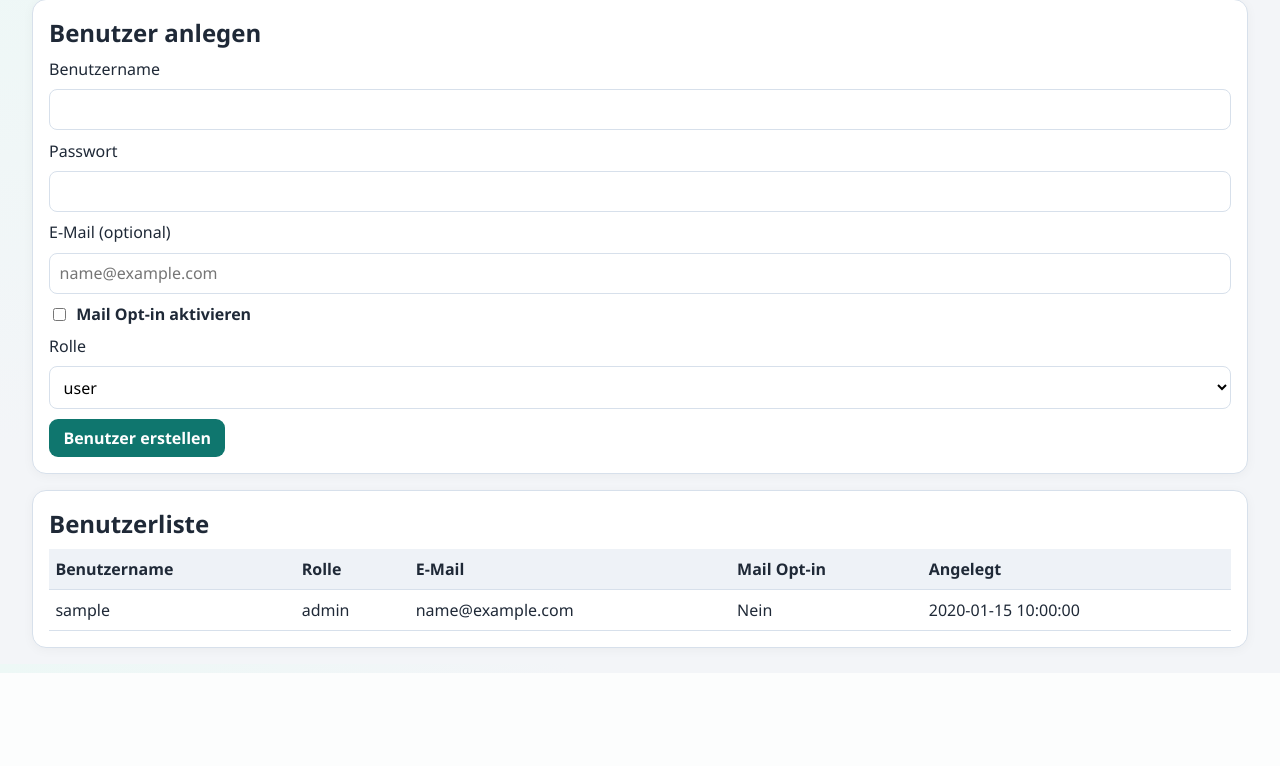
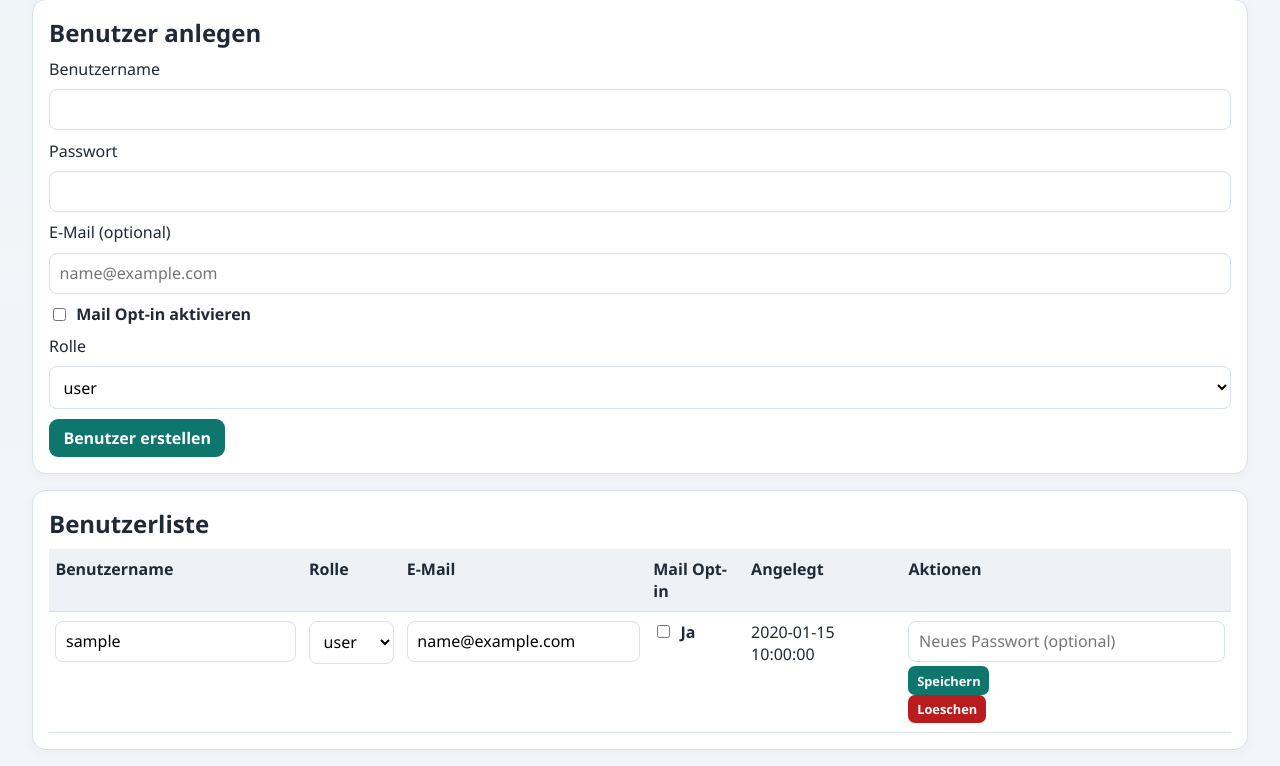
Before and after one commit to zweikern/ha-addons, a FastAPI app: template household_tool/app/templates/users.html in a window 1280 px wide. Shown: the part 127-893 px from the top of the page. Before the commit the page ends 800 px from the top, so only its background shows below. Run offline with FastAPI, Linux system fonts and the light colour scheme; the template is opened without the code that fills it: most values are stand-ins (such as "Sample title", 1, 10 or a date in 2020); parts of the project's set-up code (start-up, migrations or seed data) failed here and were passed over; some libraries are stand-ins or nearby versions.

Commit message:
Add user edit/delete flows with admin and self-delete permissions

```diff
--- a/household_tool/app/main.py
+++ b/household_tool/app/main.py
@@ -26,10 +26,12 @@
     create_project,
     create_task,
     create_user,
+    delete_user_with_reassignment,
     delete_fs_file_if_owner,
     ensure_admin_account,
     ensure_admin_credentials,
     ensure_fs_folder_path,
+    find_reassignment_user,
     fs_usage_for_user,
     get_accessible_project,
     get_attachment_if_accessible,
@@ -60,6 +62,7 @@
     stats,
     unshare_fs_folder,
     update_user_profile,
+    update_user_by_admin,
     update_project,
     update_task_if_accessible,
     update_task_status_if_accessible,
@@ -1416,6 +1419,39 @@
     return redirect('/account?error=profile_saved')
 
 
+@app.post('/account/delete')
+def account_delete_submit(
+    request: Request,
+    current_password: str = Form(...),
+    csrf: str = Form(...),
+):
+    user, response = require_login(request)
+    if response:
+        return response
+
+    if not validate_csrf(request, csrf):
+        return redirect('/account?error=csrf')
+
+    if not verify_password(current_password.strip(), user['password_hash']):
+        return redirect('/account?error=current_password_invalid')
+
+    replacement_user_id = find_reassignment_user(exclude_user_id=int(user['id']))
+    if replacement_user_id is None:
+        return redirect('/account?error=cannot_delete_last_user')
+
+    result = delete_user_with_reassignment(
+        user_id=int(user['id']),
+        reassignment_user_id=replacement_user_id,
+    )
+    if result == 'last_admin':
+        return redirect('/account?error=cannot_delete_last_admin')
+    if result != 'ok':
+        return redirect('/account?error=delete_failed')
+
+    request.session.clear()
+    return redirect('/login')
+
+
 @app.get('/users', response_class=HTMLResponse)
 def users_page(request: Request):
     user, response = require_admin(request)
@@ -1428,6 +1464,7 @@
         {
             'user': user,
             'users': list_users(),
+            'current_user_id': int(user['id']),
             'csrf_token': csrf_token(request),
             'error': request.query_params.get('error'),
         },
@@ -1475,5 +1512,102 @@
     return redirect('/users')
 
 
+@app.post('/users/{target_user_id}/edit')
+def edit_user_submit(
+    request: Request,
+    target_user_id: int,
+    username: str = Form(...),
+    role: str = Form(default='user'),
+    email: str = Form(default=''),
+    mail_opt_in: str = Form(default='0'),
+    new_password: str = Form(default=''),
+    csrf: str = Form(...),
+):
+    admin_user, response = require_admin(request)
+    if response:
+        return response
+
+    if not validate_csrf(request, csrf):
+        return redirect('/users?error=csrf')
+
+    username = username.strip()
+    if not username:
+        return redirect('/users?error=missing_fields')
+    if role not in VALID_ROLES:
+        return redirect('/users?error=invalid_role')
+
+    pw = new_password.strip()
+    new_hash: str | None = None
+    if pw:
+        if len(pw) < MIN_PASSWORD_LENGTH:
+            return redirect('/users?error=password_too_short')
+        new_hash = hash_password(pw)
+
+    result = update_user_by_admin(
+        user_id=target_user_id,
+        username=username,
+        role=role,
+        email=email.strip(),
+        mail_opt_in=mail_opt_in == '1',
+        new_password_hash=new_hash,
+    )
+    if result == 'not_found':
+        return redirect('/users?error=user_not_found')
+    if result == 'last_admin':
+        return redirect('/users?error=last_admin')
+    if result == 'username_taken':
+        return redirect('/users?error=user_exists')
+
+    print(f"[info] User edited by {admin_user['username']}: {username} ({role})")
+    return redirect('/users?error=user_updated')
+
+
+@app.post('/users/{target_user_id}/delete')
+def delete_user_submit(
+    request: Request,
+    target_user_id: int,
+    csrf: str = Form(...),
+):
+    actor, response = require_login(request)
+    if response:
+        return response
+
+    if not validate_csrf(request, csrf):
+        return redirect('/users?error=csrf' if actor['role'] == 'admin' else '/account?error=csrf')
+
+    actor_id = int(actor['id'])
+    is_admin = actor['role'] == 'admin'
+    if not is_admin and actor_id != target_user_id:
+        return HTMLResponse('Forbidden', status_code=403)
+
+    replacement = find_reassignment_user(
+        exclude_user_id=target_user_id,
+        preferred_user_id=actor_id if actor_id != target_user_id else None,
+    )
+    if replacement is None:
+        if is_admin:
+            return redirect('/users?error=cannot_delete_last_user')
+        return redirect('/account?error=cannot_delete_last_user')
+
+    result = delete_user_with_reassignment(
+        user_id=target_user_id,
+        reassignment_user_id=replacement,
+    )
+    if result == 'last_admin':
+        if is_admin:
+            return redirect('/users?error=last_admin')
+        return redirect('/account?error=cannot_delete_last_admin')
+    if result != 'ok':
+        if is_admin:
+            return redirect('/users?error=delete_failed')
+        return redirect('/account?error=delete_failed')
+
+    if actor_id == target_user_id:
+        request.session.clear()
+        return redirect('/login')
+
+    return redirect('/users?error=user_deleted')
+
+
 if __name__ == '__main__':
     uvicorn.run('main:app', host='0.0.0.0', port=8099)
--- a/household_tool/app/templates/users.html
+++ b/household_tool/app/templates/users.html
@@ -5,6 +5,18 @@
 
 {% if error == 'password_too_short' %}
   <div class="alert">Passwort zu kurz. Bitte mindestens 8 Zeichen verwenden.</div>
+{% elif error == 'last_admin' %}
+  <div class="alert">Der letzte Admin kann nicht herabgestuft oder geloescht werden.</div>
+{% elif error == 'cannot_delete_last_user' %}
+  <div class="alert">Der letzte verbleibende Benutzer kann nicht geloescht werden.</div>
+{% elif error == 'user_not_found' %}
+  <div class="alert">Benutzer wurde nicht gefunden.</div>
+{% elif error == 'delete_failed' %}
+  <div class="alert">Benutzer konnte nicht geloescht werden.</div>
+{% elif error == 'user_updated' %}
+  <div class="card" style="border-color:#86efac;background:#f0fdf4;color:#166534;">Benutzer erfolgreich aktualisiert.</div>
+{% elif error == 'user_deleted' %}
+  <div class="card" style="border-color:#86efac;background:#f0fdf4;color:#166534;">Benutzer erfolgreich geloescht.</div>
 {% endif %}
 
 <section class="card">
@@ -47,16 +59,50 @@
           <th>E-Mail</th>
           <th>Mail Opt-in</th>
           <th>Angelegt</th>
+          <th>Aktionen</th>
         </tr>
       </thead>
       <tbody>
         {% for account in users %}
           <tr>
-            <td>{{ account.username }}</td>
-            <td>{{ account.role }}</td>
-            <td>{{ account.email or '-' }}</td>
-            <td>{{ 'Ja' if account.mail_opt_in else 'Nein' }}</td>
+            <td>
+              <input form="edit-user-{{ account.id }}" name="username" value="{{ account.username }}" required>
+            </td>
+            <td>
+              <select form="edit-user-{{ account.id }}" name="role">
+                <option value="user" {% if account.role == 'user' %}selected{% endif %}>user</option>
+                <option value="admin" {% if account.role == 'admin' %}selected{% endif %}>admin</option>
+              </select>
+            </td>
+            <td>
+              <input form="edit-user-{{ account.id }}" name="email" type="email" value="{{ account.email or '' }}" placeholder="name@example.com">
+            </td>
+            <td>
+              <label class="inline-check">
+                <input
+                  form="edit-user-{{ account.id }}"
+                  type="checkbox"
+                  name="mail_opt_in"
+                  value="1"
+                  {% if account.mail_opt_in %}checked{% endif %}
+                >
+                Ja
+              </label>
+            </td>
             <td>{{ account.created_at }}</td>
+            <td>
+              <form id="edit-user-{{ account.id }}" method="post" action="/users/{{ account.id }}/edit" class="task-actions">
+                <input type="hidden" name="csrf" value="{{ csrf_token }}">
+                <input name="new_password" type="password" placeholder="Neues Passwort (optional)">
+                <button type="submit" class="button-small">Speichern</button>
+              </form>
+              {% if account.id != current_user_id %}
+                <form method="post" action="/users/{{ account.id }}/delete" class="task-actions">
+                  <input type="hidden" name="csrf" value="{{ csrf_token }}">
+                  <button type="submit" class="button-small danger">Loeschen</button>
+                </form>
+              {% endif %}
+            </td>
           </tr>
         {% endfor %}
       </tbody>
--- a/household_tool/config.yaml
+++ b/household_tool/config.yaml
@@ -1,6 +1,6 @@
 name: Household Tool
 slug: household_tool
-version: 0.4.3
+version: 0.4.4
 description: Internes Haushalts-Intranet mit Projekte-App und File-Sharing.
 startup: services
 boot: auto
```
Also changed, not shown: household_tool/app/db.py (+139 -0 lines), household_tool/app/templates/account.html (+17 -0 lines).
